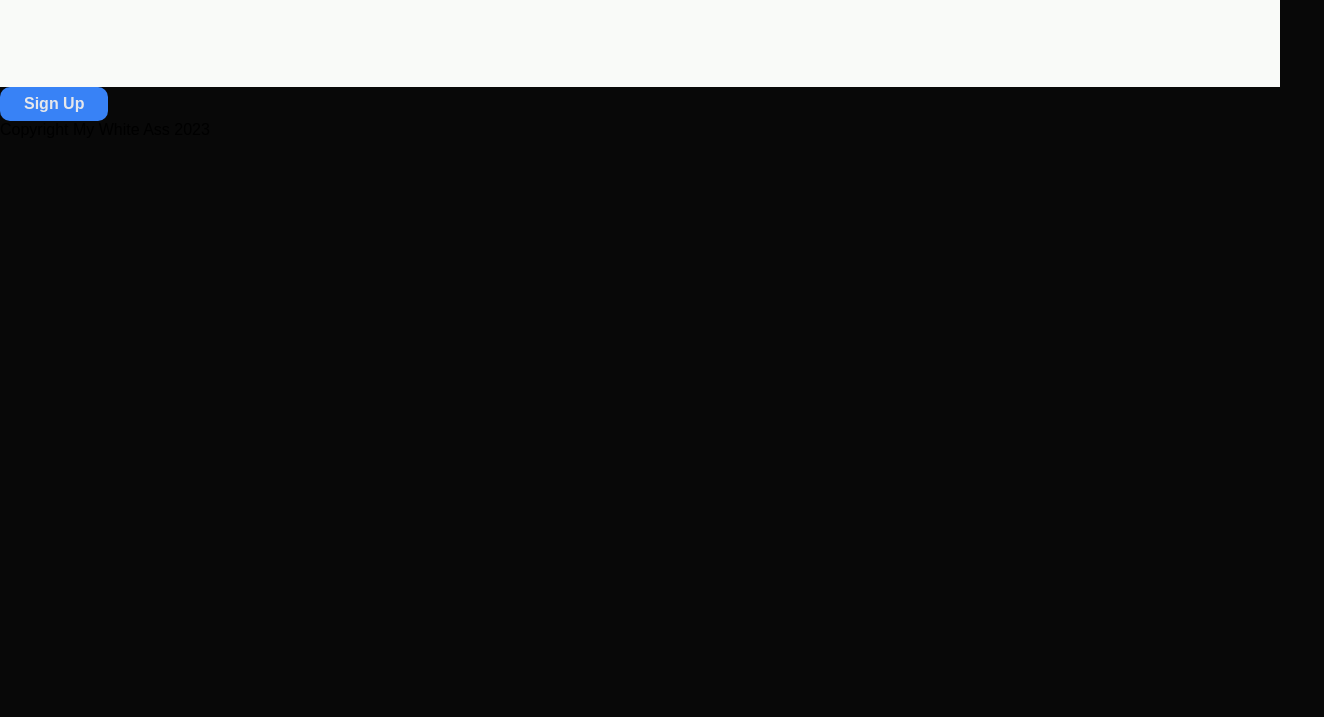
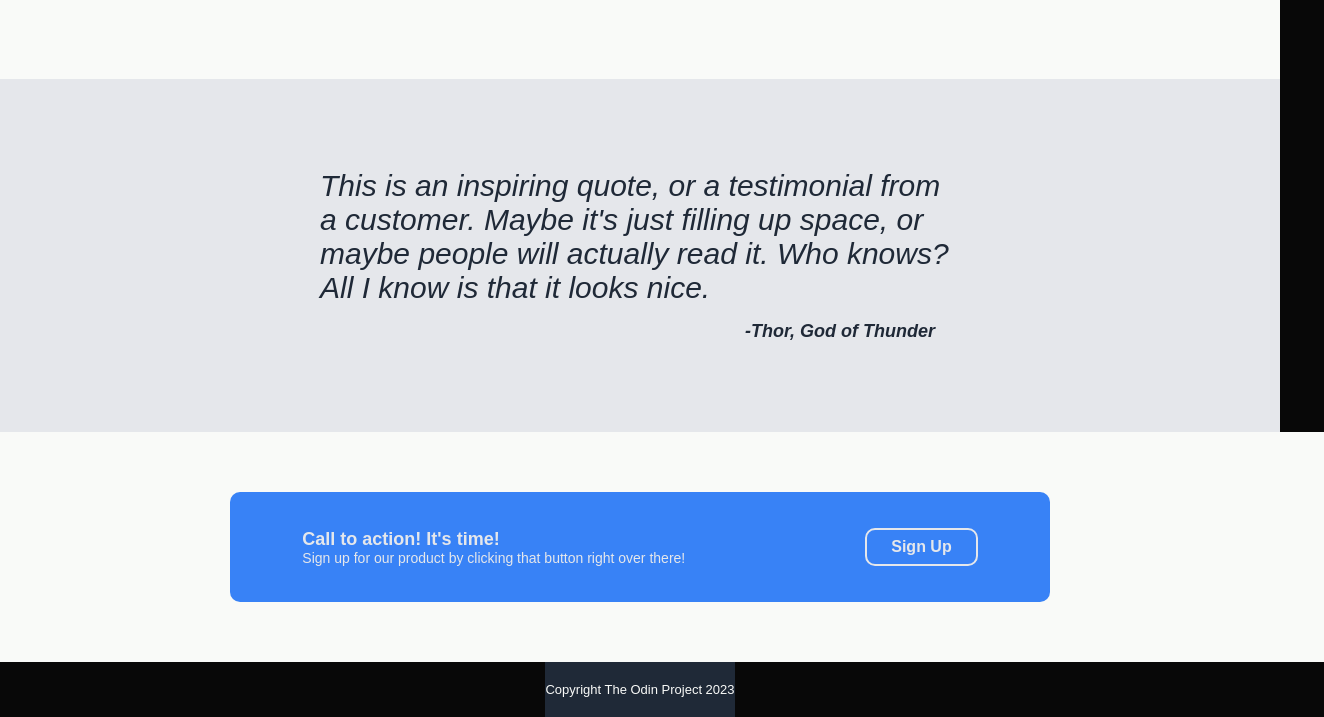
Before and after one commit to Sirriddles89/odin-landing-page, a plain HTML site: page index.html in a window 1280 px wide. Shown: the part 829-1546 px from the top of the page, 1324 px wide, since content can reach past the window. Before the commit the page ends 968 px from the top, so only its background shows below. Drawn offline with Linux system fonts and the light colour scheme.

Commit message:
Add quote section, call to action

```diff
--- a/index.html
+++ b/index.html
@@ -7,6 +7,8 @@
     <link href="style.css" rel="stylesheet">
     <title>Landing Page</title>
 </head>
+
+<body>
     <header>
         <div class="navigation">
             <div class="logo">Header Logo</div>
@@ -17,14 +19,13 @@
             </ul>
         </div>
     </header>
-<body>
     <div class="intro">
         <div class="text">
             <div class="bold">This website is awesome</div>
             This website has some subtext that goes here under the
                 main title. It's a small font and the color is lower
                 contrast.
-            <div class="button"></div><button>Sign Up</button>
+            <button class="button1">Sign Up</button>
         </div>
         <div class="image"><img src="/images/mr_pizza.jpg"></a></div>
     </div>
@@ -50,13 +51,24 @@
         </div>
     </div>
     <div class="quote">
-        <div class="quote-text"></div>
+        <div class="quote-text">This is an inspiring quote, or a testimonial from a
+            customer. Maybe it's just filling up space, or maybe people will actually
+            read it. Who knows? All I know is that it looks nice.
+            <div class="quotee">-Thor, God of Thunder</div>
+        </div>
+
     </div>
     <div class="action">
-        <button>Sign Up</button>
+        <div class="call">
+            <div>
+                <p class="p1">Call to action! It's time!</p>
+                <p class="p2">Sign up for our product by clicking that button right over there!</p>
+            </div>
+            <button class="button2">Sign Up</button>
+        </div>
     </div>
     <footer>
-        Copyright My White Ass 2023
+        <div class="footer-text">Copyright The Odin Project 2023</div>
     </footer>
 
 </body>
--- a/style.css
+++ b/style.css
@@ -1,7 +1,6 @@
 body {
     height: 100vh;
     margin: 0;
-    overflow: hidden;
     font-family: sans-serif;
     display: flex;
     flex-direction: column;
@@ -78,7 +77,7 @@ img {
     object-fit: cover;
 }
 
-button {
+.button1 {
     background-color: #3882F6;
     padding: 8px 24px;
     border-radius: 10px;
@@ -93,7 +92,7 @@ button {
     flex-direction: column;
     max-width: 1368px;
     gap: 40px;
-    margin: 0 auto;
+    align-self: center;
     background-color: #F9FAF8;
     padding-bottom: 90px;
 
@@ -130,3 +129,104 @@ button {
     justify-content: center;
     align-items: center;
 }
+
+.quote {
+    display: flex;
+    flex-direction: column;
+    align-items: center;
+    padding-top: 90px;
+    padding-bottom: 90px;
+    background-color: #E5E7EB;
+    max-width: 1368px;
+    align-self: center;
+
+
+}
+
+.quote-text {
+    display: flex;
+    flex-direction: column;
+    gap: 16px;
+    font-size: 30px;
+    font-weight: 100;
+    font-style: italic;
+    color: #1F2937;
+    max-width: 50%;
+
+}
+
+.quotee {
+    font-weight: bold;
+    font-size: 18px;
+    max-width: 50%;
+    align-self: flex-end;
+    margin-right: 25px;
+
+}
+
+.action {
+    background-color: #F9FAF8;
+    display: flex;
+    max-width: 1368px;
+    align-self: center;
+    justify-content: center;
+    padding-top: 60px;
+    padding-bottom: 60px;
+}
+
+.call {
+    background-color: #3882F6;
+    display: flex;
+    align-items: center;
+    gap: 180px;
+    max-width: 66%;
+    padding: 36px 72px;
+    border-radius: 10px;
+    margin-right: 300px;
+    margin-left: 300px;
+}
+
+.button2 {
+    background-color: #3882F6;
+    padding: 8px 24px;
+    border-radius: 10px;
+    border-style: solid;
+    border-color:#E5E7EB;
+    color: #E5E7EB;
+    font-size: 16px;
+    font-weight: bold;
+    white-space: nowrap;
+}
+
+.p1 {
+    margin: 0;
+    font-size: 18px;
+    color: #E5E7EB;
+    font-weight: bold;
+}
+
+.p2 {
+   margin: 0;
+   font-size: 14px;
+   color: #E5E7EB;
+   white-space: nowrap;
+}
+
+footer {
+    display: flex;
+    flex-direction: column;
+    background-color: #1F2937;
+    color: #F9FAF8;
+    max-width: 1368px;
+    align-self: stretch;
+    padding-top: 20px;
+    padding-bottom: 20px;
+    justify-content: center;
+    margin: auto;
+
+}
+
+.footer-text {
+    font-size: 13px;
+    flex-grow: 100%;
+}
```
Lines whose indentation alone changed are shown as unchanged.
